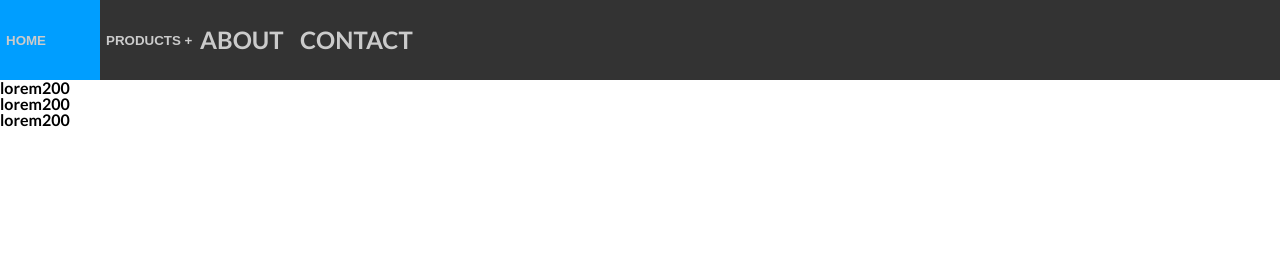
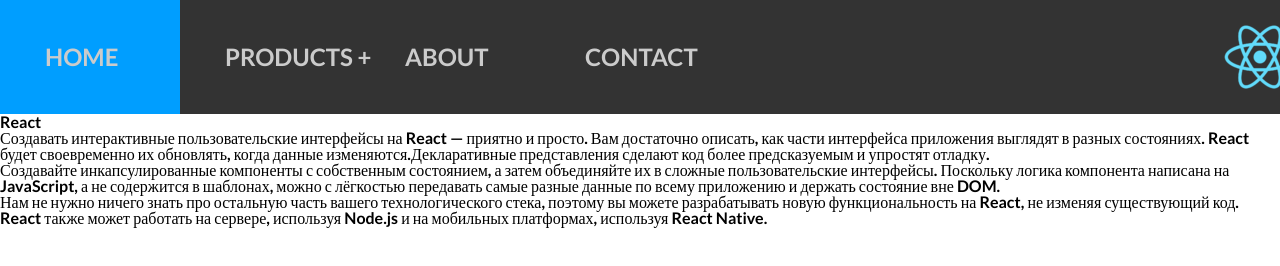
Before and after one commit to loracharupa/HomeWork07, a plain HTML site: page index.html in a window 1280 px wide. Drawn offline with Linux system fonts and the light colour scheme.

Commit message:
changes in file

```diff
--- a/index.html
+++ b/index.html
@@ -17,33 +17,33 @@
             <div class="header header--primary">
                 <ul class="menu">
                     <li class="menu__item menu--secondary">
-                        <button class="button"><a href="" class="menu__link">
-                                HOME
-                            </a>
-                        </button>
+                        <a href="#" class="menu__link">
+                            HOME
+                        </a>
                     </li>
                     <li class="menu__item menu--secondary">
-                        <button class="button"><a href="" class="menu__link">
-                                PRODUCTS +
-                            </a></button>
+                        <a href="#" class="menu__link">
+                            PRODUCTS +
+                        </a>
                         <ul class="submenu">
                             <li class="submenu__item">
-                                <a href="" class="submenu__link">
-                                    Product 1
+                                <a href="#" class="submenu__link">
+                                    Product 1 +
                                 </a>
+                                <span>+</span>
                             </li>
                             <li class="submenu__item">
-                                <a href="" class="submenu__link">
-                                    Product 2
+                                <a href="#" class="submenu__link">
+                                    Product 2 +
                                 </a>
                                 <ul class="dropmenu">
                                     <li class="dropmenu__item">
-                                        <a href="" class="dropmenu__link">
+                                        <a href="#" class="dropmenu__link">
                                             Sub Item +
                                         </a>
                                     </li>
                                     <li class="dropmenu__item">
-                                        <a href="" class="dropmenu__link">
+                                        <a href="#" class="dropmenu__link">
                                             Sub Item +
                                         </a>
                                     </li>
@@ -51,23 +51,41 @@
                             </li>
                         </ul>
                     </li>
-                    <li class="menu__item">
-                        <a href="" class="menu__link">
+                    <li class="menu__item menu--secondary">
+                        <a href="#" class="menu__link">
                             ABOUT
                         </a>
                     </li>
-                    <li class="menu__item">
-                        <a href="" class="menu__link">
+                    <li class="menu__item menu--secondary">
+                        <a href="#" class="menu__link">
                             CONTACT
                         </a>
+                    </li>
+                    <li>
+                        <img class="image" src="images/logo.png" alt="logo">
                     </li>
                 </ul>
             </div>
             <div class="main">
-                <h2 class="main__title"></h2>
-                <p class="main__item">lorem200</p>
-                <p class="main__item">lorem200</p>
-                <p class="main__item">lorem200</p>
+                <h2 class="main__title">React</h2>
+                <p class="main__item">
+                    Создавать интерактивные пользовательские интерфейсы на React — приятно и просто.
+                    Вам достаточно описать, как части интерфейса приложения выглядят в разных состояниях. React будет
+                    своевременно их обновлять, когда данные изменяются.Декларативные представления сделают код более
+                    предсказуемым и упростят отладку.
+                </p>
+                <p class="main__item">
+                    Создавайте инкапсулированные компоненты с собственным состоянием, а затем объединяйте их в сложные
+                    пользовательские интерфейсы. Поскольку логика компонента написана на JavaScript, а не содержится в
+                    шаблонах, можно с лёгкостью передавать самые разные данные по всему приложению и держать состояние
+                    вне DOM.
+                </p>
+                <p class="main__item">
+                    Нам не нужно ничего знать про остальную часть вашего технологического стека, поэтому вы можете
+                    разрабатывать новую функциональность на React, не изменяя существующий код. React также может
+                    работать на сервере, используя Node.js и на мобильных платформах, используя React
+                    Native.
+                </p>
             </div>
         </section>
     </div>
--- a/styles/dib.css
+++ b/styles/dib.css
@@ -7,6 +7,10 @@ body {
     font-family: 'Lato-Bold';
 }
 
+.image {
+    display: block;
+    padding-left: 700%;
+}
 .header--primary {
     background-color: rgb(51, 51, 51);
     top: 100px;
@@ -24,43 +28,30 @@ body {
     align-items: center;
     font-size: 0;
     width: 100px;
-    /* height: 80px; */
-    /* background-color: rgb(51, 51, 51); */
 }
 /* 10 */
 .menu__item {
-    /* padding-top: 5%; */
     font-size: 1.5rem;
     display: inline-block;
+    white-space: nowrap;
 }
-
-/* .menu__item:hover {
-    background-color: rgb(0, 158, 255);
-} */
 /* 10 */
 .menu__link {
+    display: block;
+    padding: 45px;
     display: flex;
-    width: 100px;
+    width: 90px;
     font-weight: bold;
-    /* height: 80px; */
     position: relative;
     color: rgb(203, 203, 203);
     text-decoration: none;
     border-radius: 1px solid  rgb(0, 132, 239);
-}
-
-.button {
-    width: 100px;
-    height: 80px;
-    background-color: rgb(51, 51, 51);
-    border: none;
-}
-.button:hover {
-    background-color: rgb(0, 158, 255);
+    /* white-space: nowrap; */
 }
 /* 30 */
 .menu__item:hover .submenu {
     display: block;
+    width: 10%;
 }
 /* 10 */
 .submenu {
@@ -74,10 +65,17 @@ body {
     position: relative;
     color: rgb(203, 203, 203);
     text-decoration: none;
+    white-space: nowrap;
+}
+/* 1 */
+span {
+white-space: nowrap;
 }
 /* 30 */
 .submenu__item:hover .dropmenu {
     display: block;
+    top: 50%;
+    left: 100%;
 }
 /* 10 */
 .dropmenu {
@@ -89,4 +87,5 @@ body {
 .dropmenu__link {
     color: rgb(203, 203, 203);
     text-decoration: none;
+    white-space: nowrap;
 }
```
Also changed, not shown: images/logo.png (added).
